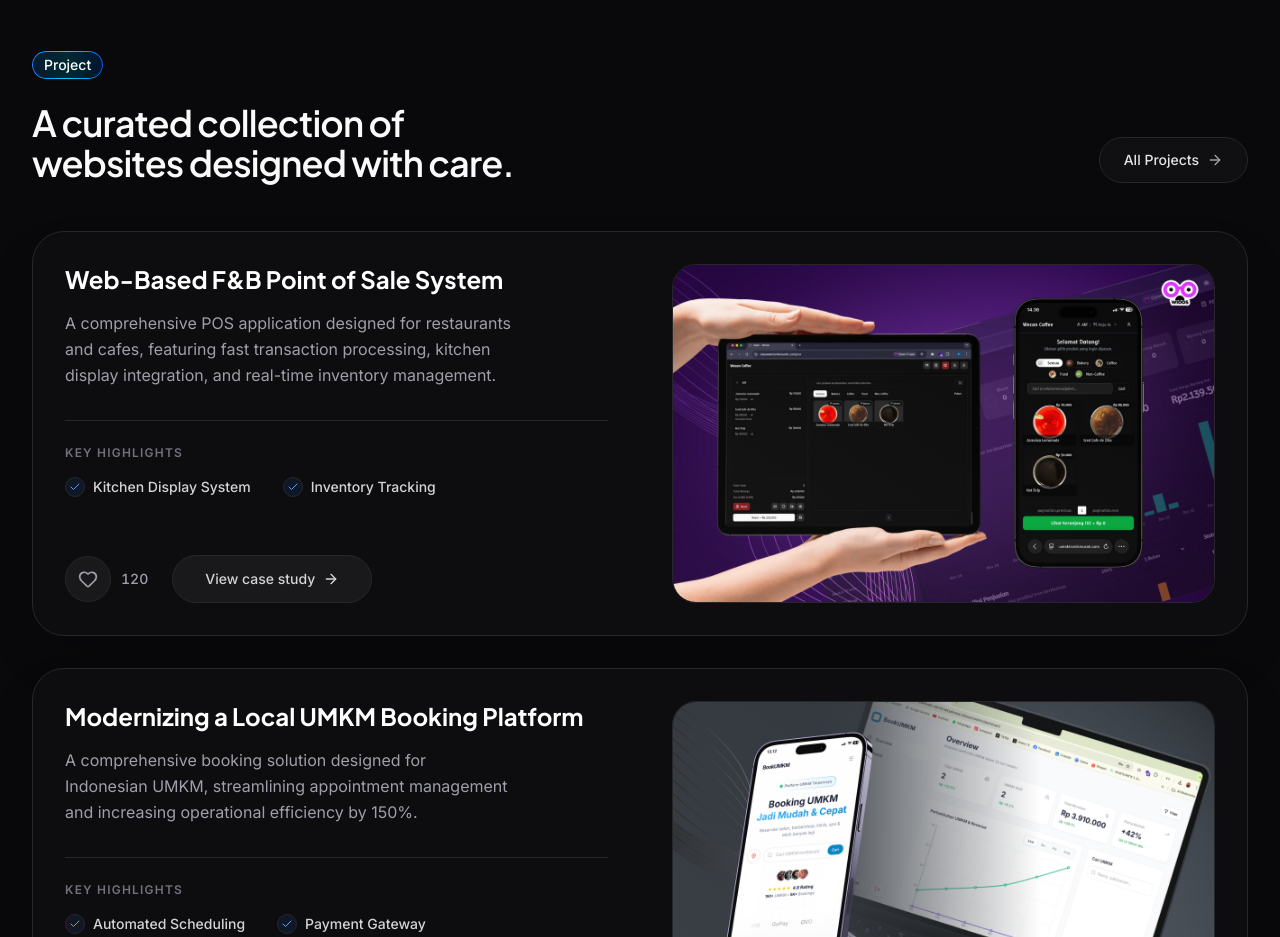
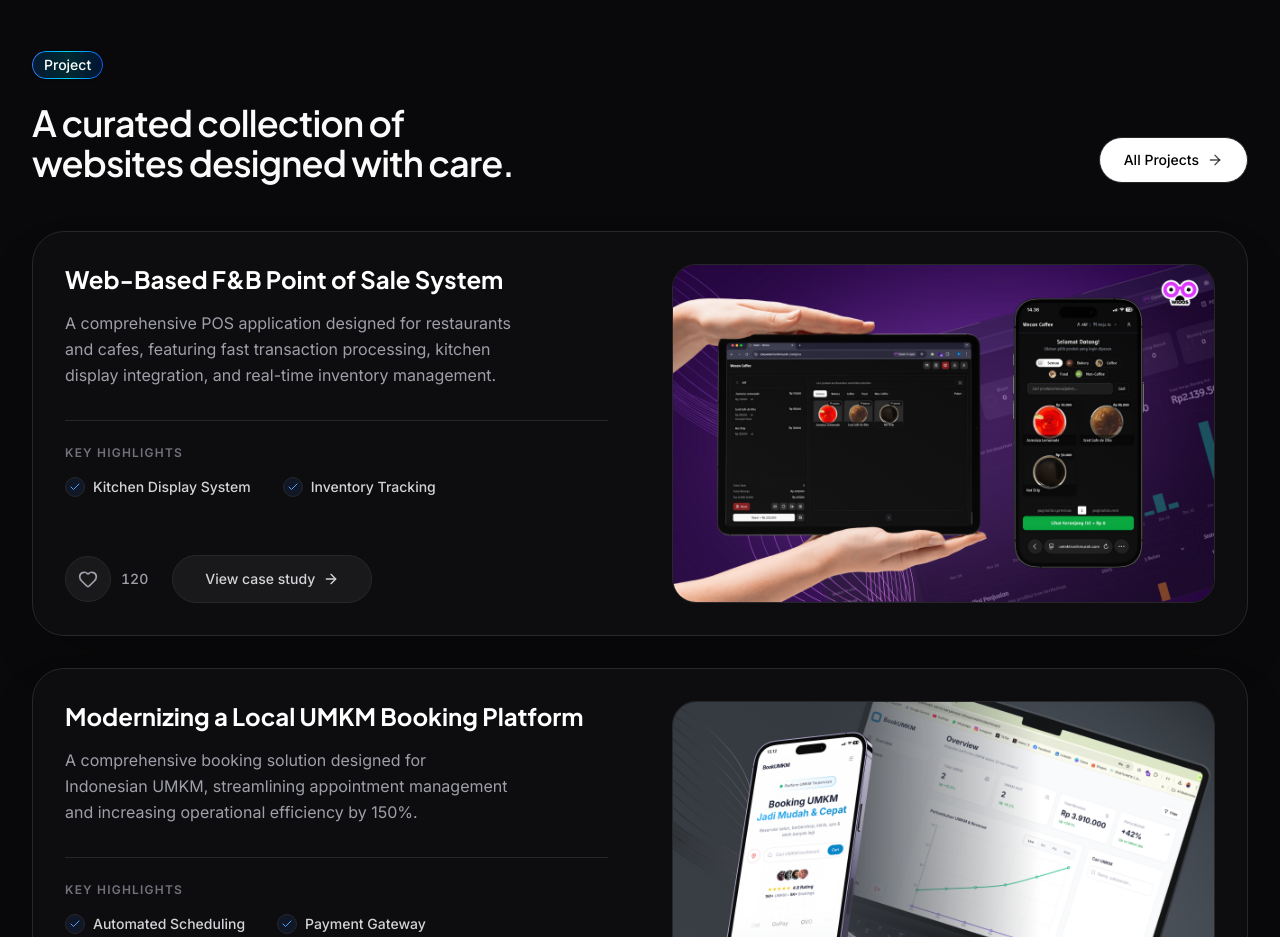
Before and after one commit to afif23170si-ui/afiframadhan.my.id, a Next.js app: page / in a window 1280 px wide. Shown: the part 880-1817 px from the top of the page. Built offline with nearby package versions, Linux system fonts and the light colour scheme.

Commit message:
update button all project

```diff
--- a/components/sections/projects.tsx
+++ b/components/sections/projects.tsx
@@ -173,10 +173,10 @@ export function Projects() {
           >
             <Link
               href="/projects"
-              className="inline-flex items-center gap-2 px-6 py-3 rounded-full bg-white/[0.03] border border-white/[0.08] hover:bg-white/[0.08] hover:border-white/[0.12] backdrop-blur-sm transition-all duration-300 text-sm font-medium text-zinc-200 group"
+              className="inline-flex items-center gap-2 px-6 py-3 rounded-full bg-white border border-white hover:bg-zinc-200 transition-all duration-300 text-sm font-medium text-black group"
             >
               All Projects
-              <ArrowRight className="w-4 h-4 text-zinc-400 group-hover:text-white group-hover:translate-x-0.5 transition-all" />
+              <ArrowRight className="w-4 h-4 text-black/70 group-hover:text-black group-hover:translate-x-0.5 transition-all" />
             </Link>
           </motion.div>
         </div>
```
